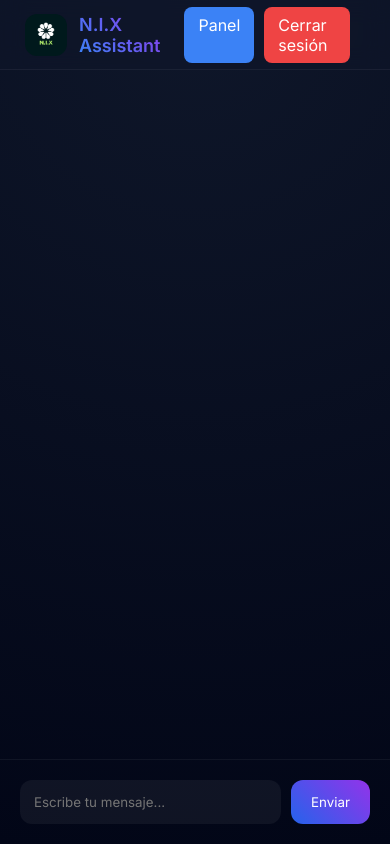
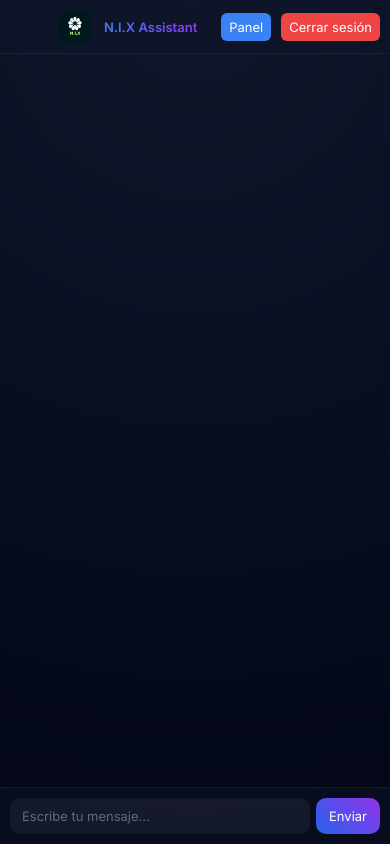
Before and after one commit to sandybaez22/Mi_Saas, a Flask app: page / in a window 390 px wide. Run offline with Flask 3, Linux system fonts and the light colour scheme; the visitor is signed in with stand-in values (Sample User, id 1); data comes from the database, SQL or seed files in the repository; data that the repository does not hold is empty.

Commit message:
update: Arreglo en el Css y index

```diff
--- a/static/style.css
+++ b/static/style.css
@@ -21,10 +21,13 @@ body {
 .layout {
     display: flex;
     height: 100vh;
+    position: relative;
 }
 
 
-/* SIDEBAR */
+/* ===========================
+   SIDEBAR
+   =========================== */
 
 .sidebar {
     width: 260px;
@@ -93,20 +136,65 @@ body {
 }
 
 
-/* MAIN */
+/* ===========================
+   MAIN
+   =========================== */
 
 .main {
     flex: 1;
     display: flex;
     flex-direction: column;
+    min-width: 0;
+    /* evita overflow en flex */
+    overflow: hidden;
 }
 
 
-/* TOPBAR */
+/* ===========================
+   TOPBAR
+   =========================== */
 
 .topbar {
-    height: 60px;
+    height: 70px;
+    display: flex;
+    justify-content: space-between;
+    align-items: center;
+    padding: 0 25px;
+    background: rgba(15, 23, 42, 0.6);
+    backdrop-filter: blur(12px);
     border-bottom: 1px solid rgba(255, 255, 255, 0.05);
+    flex-shrink: 0;
+    gap: 10px;
+}
+
+
+/* LOGO + TITULO */
+
+.chat-title {
+    display: flex;
+    align-items: center;
+    gap: 12px;
+    flex: 1;
+    min-width: 0;
+}
+
+.logo-img {
+    width: 42px;
+    height: 42px;
+    border-radius: 12px;
+    object-fit: cover;
+    flex-shrink: 0;
+}
+
+.chat-title h2 {
+    font-size: 18px;
+    font-weight: 600;
+    background: linear-gradient(45deg, #3b82f6, #9333ea);
+    -webkit-background-clip: text;
+    color: transparent;
+    white-space: nowrap;
+    overflow: hidden;
+    text-overflow: ellipsis;
 }
 
 
@@ -114,13 +202,10 @@ body {
 
 .user-actions {
     display: flex;
-    justify-content: flex-end;
-    padding: 15px;
+    align-items: center;
     gap: 10px;
+    flex-shrink: 0;
 }
-
-
-/* BOTONES */
 
 .panel-btn {
     background: #3b82f6;
@@ -128,6 +213,13 @@ body {
     border-radius: 8px;
     text-decoration: none;
     color: white;
+    font-size: 14px;
+    white-space: nowrap;
+    transition: 0.2s;
+}
+
+.panel-btn:hover {
+    background: #2563eb;
 }
 
 .logout-btn {
@@ -136,24 +228,34 @@ body {
     border-radius: 8px;
     text-decoration: none;
     color: white;
+    font-size: 14px;
+    white-space: nowrap;
+    transition: 0.2s;
+}
+
+.logout-btn:hover {
+    background: #dc2626;
 }
 
 
-/* CHAT AREA */
+/* ===========================
+   CHAT AREA
+   =========================== */
 
 .chat-area {
     flex: 1;
     padding: 30px;
     overflow-y: auto;
+    overflow-x: hidden;
 }
-
-
-/* CHAT */
 
 .chat {
     display: flex;
     flex-direction: column;
     gap: 12px;
+    max-width: 800px;
+    margin: 0 auto;
+    width: 100%;
 }
 
 
@@ -165,32 +267,32 @@ body {
     border-radius: 12px;
     line-height: 1.6;
     animation: fadeIn 0.3s ease;
+    word-break: break-word;
 }
-
-
-/* USER */
 
 .user {
     background: linear-gradient(45deg, #2563eb, #4f46e5);
     align-self: flex-end;
 }
 
-
-/* AI */
-
 .ai {
     background: rgba(255, 255, 255, 0.05);
     backdrop-filter: blur(10px);
+    align-self: flex-start;
 }
 
 
-/* INPUT */
+/* ===========================
+   INPUT AREA
+   =========================== */
 
 .input-area {
     display: flex;
-    padding: 20px;
+    padding: 16px 20px;
     gap: 10px;
     border-top: 1px solid rgba(255, 255, 255, 0.05);
+    flex-shrink: 0;
+    background: rgba(15, 23, 42, 0.4);
 }
 
 input {
@@ -201,6 +303,12 @@ input {
     background: rgba(255, 255, 255, 0.05);
     color: white;
     outline: none;
+    font-size: 15px;
+    min-width: 0;
+}
+
+input::placeholder {
+    color: rgba(255, 255, 255, 0.35);
 }
 
 button {
@@ -211,6 +319,8 @@ button {
     color: white;
     cursor: pointer;
     transition: 0.3s;
+    font-size: 15px;
+    flex-shrink: 0;
 }
 
 button:hover {
@@ -240,54 +354,178 @@ button:hover {
 
 ::-webkit-scrollbar-thumb {
     background: #1e293b;
+    border-radius: 3px;
 }
 
 
-/* RESPONSIVE */
+/* ===========================
+   TABLET (max 1024px)
+   =========================== */
 
-@media(max-width:768px) {
+@media (max-width: 1024px) {
     .sidebar {
-        display: none;
+        width: 220px;
+    }
+    .chat-area {
+        padding: 20px;
+    }
+    .message {
+        max-width: 100%;
+    }
+    .panel-btn,
+    .logout-btn {
+        padding: 7px 10px;
+        font-size: 13px;
     }
 }
 
 
-/* TOPBAR PRO */
+/* ===========================
+   MÓVIL GRANDE (max 768px)
+   =========================== */
 
-.topbar {
-    height: 70px;
-    display: flex;
-    justify-content: space-between;
-    align-items: center;
-    padding: 0 25px;
-    background: rgba(15, 23, 42, 0.6);
-    backdrop-filter: blur(12px);
-    border-bottom: 1px solid rgba(255, 255, 255, 0.05);
+@media (max-width: 768px) {
+    body {
+        overflow: hidden;
+    }
+    /* Mostrar botón toggle */
+    .sidebar-toggle {
+        display: flex;
+    }
+    /* Sidebar oculto por defecto, desliza desde la izquierda */
+    .sidebar {
+        position: fixed;
+        top: 0;
+        left: 0;
+        height: 100vh;
+        width: 240px;
+        transform: translateX(-100%);
+        z-index: 150;
+    }
+    .sidebar.open {
+        transform: translateX(0);
+    }
+    /* Topbar ajustado para dejar espacio al toggle */
+    .topbar {
+        padding: 0 15px 0 65px;
+        height: 60px;
+    }
+    .logo-img {
+        width: 34px;
+        height: 34px;
+    }
+    .chat-title h2 {
+        font-size: 15px;
+    }
+    .panel-btn,
+    .logout-btn {
+        padding: 6px 10px;
+        font-size: 12px;
+        border-radius: 6px;
+    }
+    .chat-area {
+        padding: 16px 14px;
+    }
+    .message {
+        max-width: 90%;
+        padding: 12px;
+        font-size: 14px;
+    }
+    .input-area {
+        padding: 12px 14px;
+        gap: 8px;
+    }
+    input {
+        padding: 12px;
+        font-size: 14px;
+    }
+    button {
+        padding: 12px 16px;
+        font-size: 14px;
+    }
 }
 
 
-/* LOGO + TITULO */
+/* ===========================
+   MÓVIL PEQUEÑO (max 480px)
+   =========================== */
 
-.chat-title {
-    display: flex;
-    align-items: center;
-    gap: 12px;
-}
-
-.logo-img {
-    width: 42px;
-    height: 42px;
-    border-radius: 12px;
-    object-fit: cover;
+@media (max-width: 480px) {
+    .sidebar {
+        width: 85vw;
+        max-width: 300px;
+    }
+    .topbar {
+        height: 54px;
+        padding: 0 10px 0 58px;
+        gap: 6px;
+    }
+    .chat-title h2 {
+        font-size: 13px;
+    }
+    /* En pantallas muy pequeñas, ocultar texto de botones y mostrar solo iconos */
+    .panel-btn span,
+    .logout-btn span {
+        display: none;
+    }
+    .panel-btn,
+    .logout-btn {
+        padding: 6px 8px;
+        font-size: 13px;
+        border-radius: 6px;
+    }
+    .chat-area {
+        padding: 12px 10px;
+    }
+    .message {
+        max-width: 95%;
+        padding: 10px 12px;
+        font-size: 13px;
+        border-radius: 10px;
+    }
+    .input-area {
+        padding: 10px;
+        gap: 6px;
+    }
+    input {
+        padding: 10px 12px;
+        font-size: 13px;
+        border-radius: 10px;
+    }
+    button {
+        padding: 10px 13px;
+        font-size: 13px;
+        border-radius: 10px;
+    }
+    .new-chat-btn {
+        padding: 10px;
+        font-size: 13px;
+    }
+    .logo h1 {
+        font-size: 24px;
+    }
 }
 
 
-/* TEXTO */
+/* ===========================
+   PANTALLAS MUY GRANDES (min 1440px)
+   =========================== */
 
-.chat-title h2 {
-    font-size: 18px;
-    font-weight: 600;
-    background: linear-gradient(45deg, #3b82f6, #9333ea);
-    -webkit-background-clip: text;
-    color: transparent;
+@media (min-width: 1440px) {
+    .sidebar {
+        width: 300px;
+    }
+    .chat {
+        max-width: 900px;
+    }
+    .message {
+        max-width: 720px;
+    }
+    .chat-area {
+        padding: 40px;
+    }
+    input,
+    button {
+        font-size: 16px;
+    }
 }
```
Also changed, not shown: other parts of static/style.css (+46 -2 lines).
